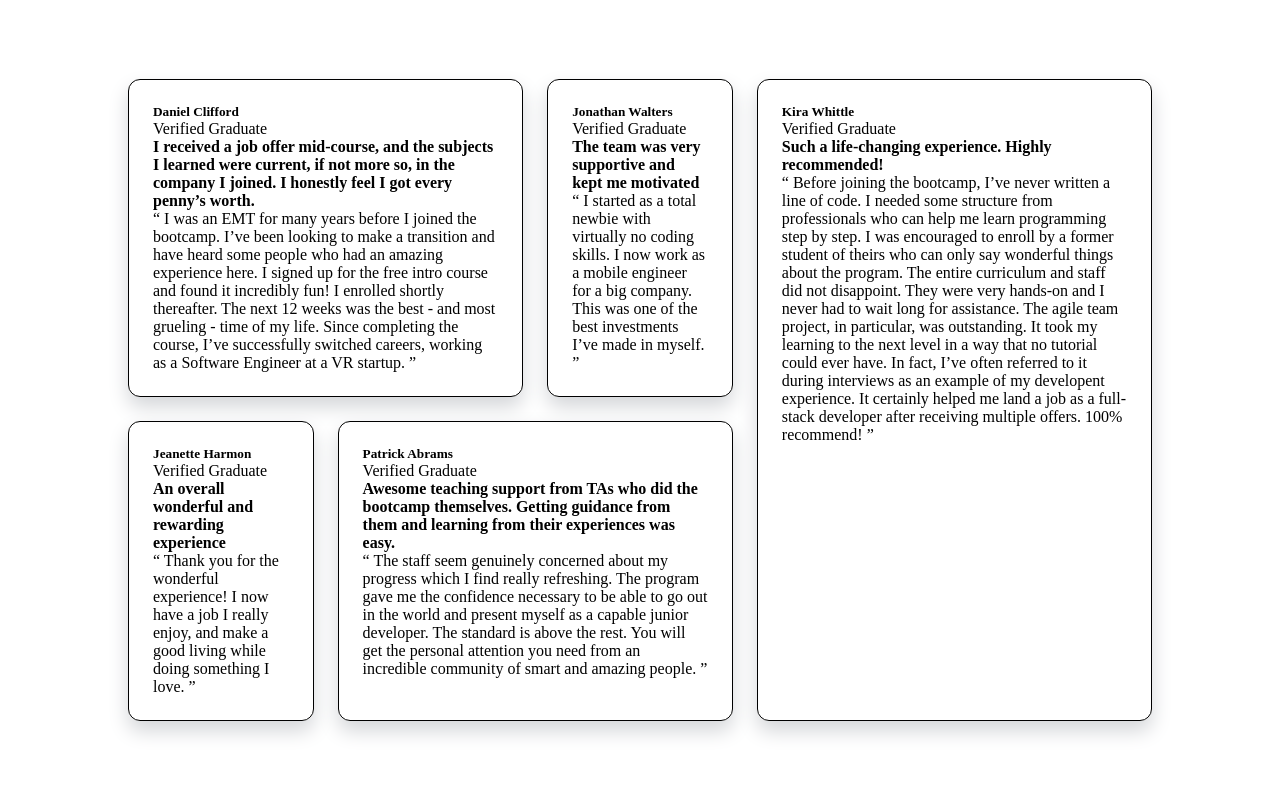
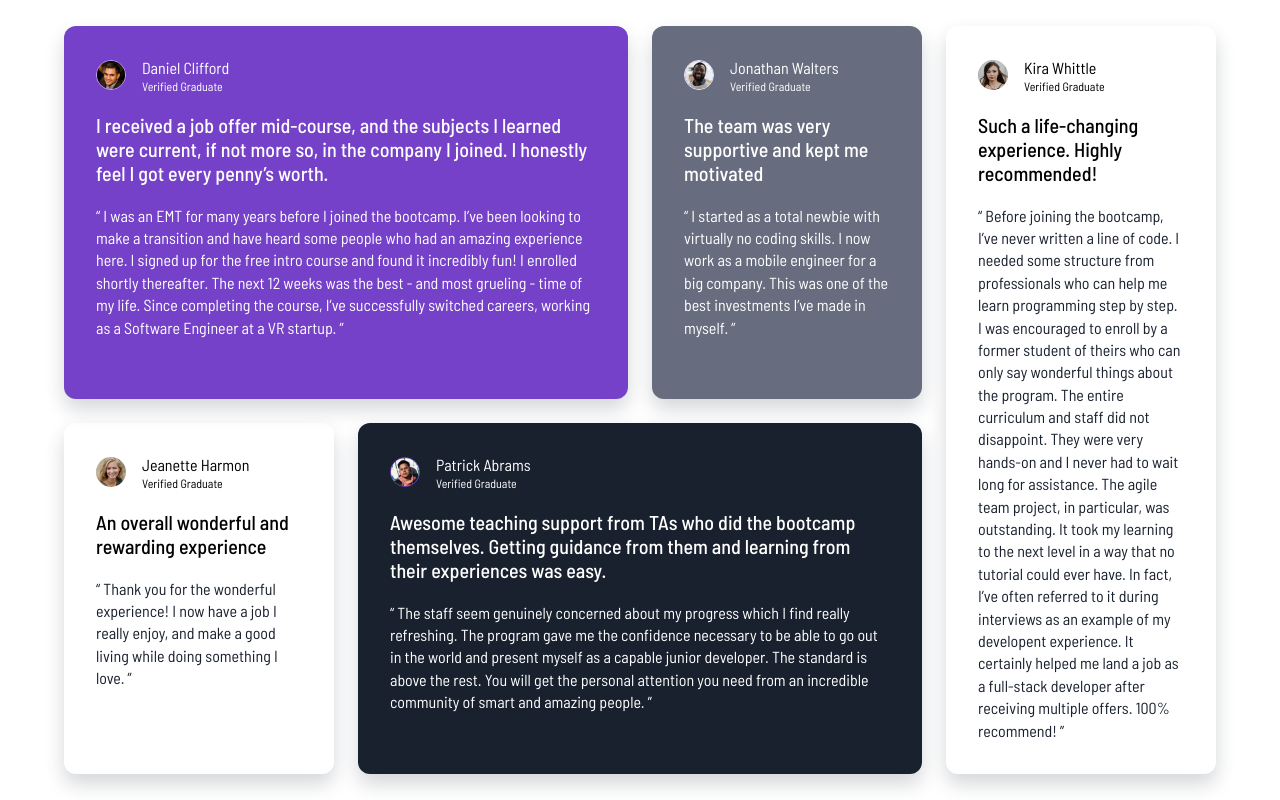
Before and after one commit to phwnganh/Testimonials-grid-section-main, a plain HTML site: page index.html in a window 1280 px wide. Drawn offline with Linux system fonts and the light colour scheme.

Commit message:
feat: complete design of each card

```diff
--- a/index.html
+++ b/index.html
@@ -10,6 +10,12 @@
       type="image/png"
       sizes="32x32"
       href="./images/favicon-32x32.png"
+    />
+    <link rel="preconnect" href="https://fonts.googleapis.com" />
+    <link rel="preconnect" href="https://fonts.gstatic.com" crossorigin />
+    <link
+      href="https://fonts.googleapis.com/css2?family=Barlow+Semi+Condensed:ital,wght@0,100;0,200;0,300;0,400;0,500;0,600;0,700;0,800;0,900;1,100;1,200;1,300;1,400;1,500;1,600;1,700;1,800;1,900&family=Figtree:ital,wght@0,300..900;1,300..900&family=Fraunces:ital,opsz,wght@0,9..144,100..900;1,9..144,100..900&family=Inter:ital,opsz,wght@0,14..32,100..900;1,14..32,100..900&family=Montserrat:ital,wght@0,100..900;1,100..900&family=Outfit:wght@100..900&family=Poppins:ital,wght@0,100;0,200;0,300;0,400;0,500;0,600;0,700;0,800;0,900;1,100;1,200;1,300;1,400;1,500;1,600;1,700;1,800;1,900&family=Young+Serif&display=swap"
+      rel="stylesheet"
     />
     <link rel="stylesheet" href="style.css" />
     <title>Frontend Mentor | [Challenge Name Here]</title>
@@ -28,113 +34,110 @@
   <body>
     <main class="container">
       <section class="card daniel">
-        <div class="auth-information">
-          <!-- <img src="./images/image-daniel.jpg" alt="" /> -->
-          <div class="auth-name">
-            <h5>Daniel Clifford</h5>
-            <p>Verified Graduate</p>
+        <article class="auth-information">
+          <img src="./images/image-daniel.jpg" alt="" />
+          <div class="auth-details">
+            <p class="auth-name">Daniel Clifford</p>
+            <p class="auth-position">Verified Graduate</p>
           </div>
-        </div>
-        <article class="auth-feedback">
-          <h4 class="auth-main-feedback main-feedback">
+        </article>
+        <p class="auth-main-feedback">
           I received a job offer mid-course, and the subjects I learned were
           current, if not more so, in the company I joined. I honestly feel I
           got every penny’s worth.
-          </h4>
-          <p class="auth-detailed-feedback detailed-feedback">
-            “ I was an EMT for many years before I joined the bootcamp. I’ve
-            been looking to make a transition and have heard some people who had
-            an amazing experience here. I signed up for the free intro course
-            and found it incredibly fun! I enrolled shortly thereafter. The next
-            12 weeks was the best - and most grueling - time of my life. Since
-            completing the course, I’ve successfully switched careers, working
-            as a Software Engineer at a VR startup. ”
         </p>
-        </article>
+        <p class="auth-detailed-feedback">
+          “ I was an EMT for many years before I joined the bootcamp. I’ve been
+          looking to make a transition and have heard some people who had an
+          amazing experience here. I signed up for the free intro course and
+          found it incredibly fun! I enrolled shortly thereafter. The next 12
+          weeks was the best - and most grueling - time of my life. Since
+          completing the course, I’ve successfully switched careers, working as
+          a Software Engineer at a VR startup. ”
+        </p>
+          <!-- <img src="images/bg-pattern-quotation.svg" alt="" class="pattern-quote-icon"> -->
       </section>
       <section class="card jonathan">
-        <div class="auth-information">
-          <div class="auth-name">
-            <h5>Jonathan Walters</h5>
-            <p>Verified Graduate</p>
-          </div>
-        </div>
-        <article class="auth-feedback">
-          <h4 class="auth-main-feedback main-feedback">
+        <article class="auth-information">
+          <img src="images/image-jonathan.jpg" alt="" srcset="" />
+          <article class="auth-details">
+            <p class="auth-name">Jonathan Walters</p>
+            <p class="auth-position">Verified Graduate</p>
+          </article>
+        </article>
+
+        <p class="auth-main-feedback">
           The team was very supportive and kept me motivated
-          </h4>
-          <p>
+        </p>
+        <p class="auth-detailed-feedback">
           “ I started as a total newbie with virtually no coding skills. I now
-            work as a mobile engineer for a big company. This was one of the
-            best investments I’ve made in myself. ”
+          work as a mobile engineer for a big company. This was one of the best
+          investments I’ve made in myself. ”
         </p>
-        </article>
       </section>
       <section class="card jeanette">
-        <div class="auth-information">
-          <div class="auth-name">
-            <h5>Jeanette Harmon</h5>
-            <p>Verified Graduate</p>
+        <article class="auth-information">
+          <img src="images/image-jeanette.jpg" alt="" srcset="" />
+          <div class="auth-details">
+            <p class="auth-name">Jeanette Harmon</p>
+            <p class="auth-position">Verified Graduate</p>
           </div>
-        </div>
+        </article>
 
-        <div class="auth-feedback">
-          <h4 class="auth-main-feedback main-feedback">
+        <p class="auth-main-feedback">
           An overall wonderful and rewarding experience
-          </h4>
-          <p>
+        </p>
+        <p class="auth-detailed-feedback">
           “ Thank you for the wonderful experience! I now have a job I really
           enjoy, and make a good living while doing something I love. ”
         </p>
-        </div>
       </section>
       <section class="card patrick">
-        <div class="auth-information">
-          <div class="auth-name">
-            <h5>Patrick Abrams</h5>
-            <p>Verified Graduate</p>
+        <article class="auth-information">
+          <img src="images/image-patrick.jpg" alt="" srcset="" />
+          <div class="auth-details">
+            <p class="auth-name">Patrick Abrams</p>
+            <p class="auth-position">Verified Graduate</p>
           </div>
-        </div>
-        <article class="auth-feedback">
-          <h4>
+        </article>
+        <p class="auth-main-feedback">
           Awesome teaching support from TAs who did the bootcamp themselves.
           Getting guidance from them and learning from their experiences was
           easy.
-          </h4>
-          <p>
+        </p>
+        <p class="auth-detailed-feedback">
           “ The staff seem genuinely concerned about my progress which I find
-            really refreshing. The program gave me the confidence necessary to
-            be able to go out in the world and present myself as a capable
-            junior developer. The standard is above the rest. You will get the
-            personal attention you need from an incredible community of smart
-            and amazing people. ”
+          really refreshing. The program gave me the confidence necessary to be
+          able to go out in the world and present myself as a capable junior
+          developer. The standard is above the rest. You will get the personal
+          attention you need from an incredible community of smart and amazing
+          people. ”
         </p>
-        </article>
       </section>
       <section class="card kira">
-        <div class="auth-information">
-          <div class="auth-name">
-            <h5>Kira Whittle</h5>
-            <p>Verified Graduate</p>
+        <article class="auth-information">
+          <img src="images/image-kira.jpg" alt="" srcset="" />
+          <div class="auth-details">
+            <p class="auth-name">Kira Whittle</p>
+            <p class="auth-position">Verified Graduate</p>
           </div>
-        </div>
-        <article class="auth-feedback">
-          <h4>Such a life-changing experience. Highly recommended!</h4>
-          <p>
+        </article>
+        <p class="auth-main-feedback">
+          Such a life-changing experience. Highly recommended!
+        </p>
+        <p class="auth-detailed-feedback">
           “ Before joining the bootcamp, I’ve never written a line of code. I
           needed some structure from professionals who can help me learn
           programming step by step. I was encouraged to enroll by a former
-            student of theirs who can only say wonderful things about the
-            program. The entire curriculum and staff did not disappoint. They
-            were very hands-on and I never had to wait long for assistance. The
-            agile team project, in particular, was outstanding. It took my
-            learning to the next level in a way that no tutorial could ever
-            have. In fact, I’ve often referred to it during interviews as an
-            example of my developent experience. It certainly helped me land a
-            job as a full-stack developer after receiving multiple offers. 100%
-            recommend! ”
+          student of theirs who can only say wonderful things about the program.
+          The entire curriculum and staff did not disappoint. They were very
+          hands-on and I never had to wait long for assistance. The agile team
+          project, in particular, was outstanding. It took my learning to the
+          next level in a way that no tutorial could ever have. In fact, I’ve
+          often referred to it during interviews as an example of my developent
+          experience. It certainly helped me land a job as a full-stack
+          developer after receiving multiple offers. 100% recommend! ”
         </p>
-        </article>
       </section>
     </main>
   </body>
--- a/style.css
+++ b/style.css
@@ -10,46 +10,123 @@ body {
   flex-direction: column;
   justify-content: center;
   align-items: center;
-  max-width: 80%;
+  max-width: 90%;
   min-height: 100vh;
+  font-family: "Barlow Semi Condensed";
 }
 
 .container {
   display: grid;
   gap: 24px;
-  grid-template-columns: repeat(5, 1fr);
-  grid-template-rows: repeat(2, auto);
+  grid-template-columns: repeat(4, 1fr);
+  grid-template-rows: auto auto;
 }
 
+
 .card {
-  border: 1px solid black;
-  padding: 24px;
+  padding: 32px;
   border-radius: 12px;
   box-shadow: 0 10px 20px hsl(212, 6%, 84%);
+  display: flex;
+  flex-direction: column;
+  gap: 20px;
 }
 
+.auth-information {
+  display: flex;
+  flex-direction: row;
+  align-items: center;
+  gap: 16px;
+}
+
+.auth-name {
+  font-size: 16px;
+  font-weight: 400;
+}
+
+.auth-position {
+  margin-top: 1.5px;
+  font-size: 12px;
+}
+
+.auth-main-feedback {
+  font-weight: 500;
+  font-size: 20px;
+}
+
+.auth-detailed-feedback{
+  line-height: 1.4;
+}
 .card img {
   border-radius: 50%;
-  width: 50%;
-  height: 50%;
+  width: 30px;
 }
 
 .daniel {
   grid-area: 1/1/2/3;
+  background-color: hsl(263, 55%, 52%);
+  color: hsl(0, 0%, 100%);
+  /* position: relative; */
+}
+
+/* .pattern-quote-icon{
+  position: absolute;
+  right: 80px;
+  top: 0;
+  width: auto;
+  height: auto;
+  z-index: 1;
+} */
+
+
+.daniel .auth-information img {
+  border: 1px solid hsl(264, 82%, 80%);
+}
+
+.jeanette .auth-detailed-feedback, .kira .auth-detailed-feedback{
+  color: hsl(219, 29%, 14%)
 }
 
 .jonathan {
   grid-area: 1/3/2/4;
+  background-color: hsl(224, 10%, 45%);
+  color: hsl(0, 0%, 100%);
+}
+
+.jonathan .auth-information img {
+  border: 1px solid hsl(260, 100%, 95%);
 }
 
 .jeanette {
   grid-area: 2/1/3/2;
+
 }
 
 .patrick {
   grid-area: 2/2/3/4;
+  background-color: hsl(219, 29%, 14%);
+  color: hsl(0, 0%, 100%);
+}
+
+.patrick .auth-information img{
+  border: 1px solid hsl(263, 55%, 52%);
 }
 
 .kira {
-  grid-area: 1/4/3/6;
+  grid-area: 1/4/3/5;
+  background-color: hsl(0, 0%, 100%);
 }
+
+@media (max-width: 375px) {
+  body{
+    padding: 12px;
+  }
+  .container {
+    grid-template-columns: 1fr;
+    grid-template-rows: auto;
+  }
+
+  .card {
+    grid-area: auto !important;
+  }
+}
```
Lines whose indentation alone changed are shown as unchanged.
